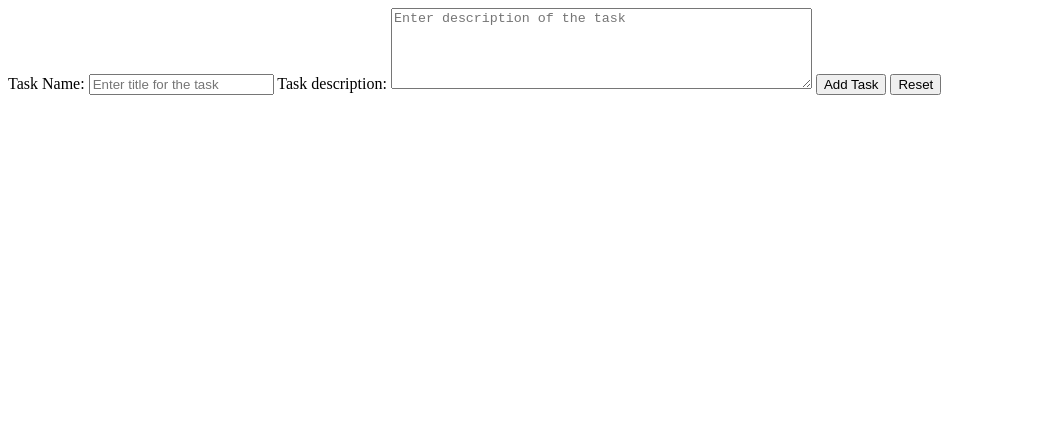
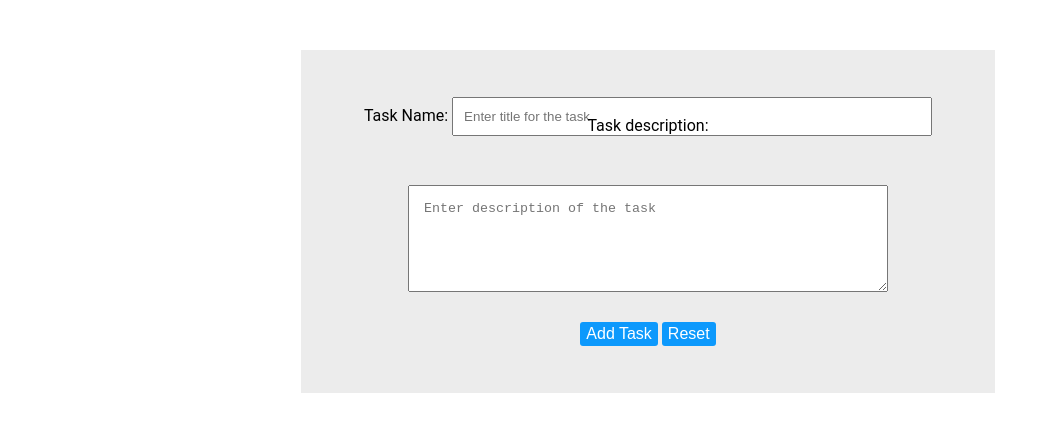
Before and after one commit to tilakpatidar/checklist, a website: page public/list.html in a window 1280 px wide. Shown: the whole page, without its empty margins (0-1050 px from the left). Drawn offline with Linux system fonts and the light colour scheme.

Commit message:
Basic css

```diff
--- /dev/null
+++ b/public/css/styles.css
@@ -0,0 +1,43 @@
+html,body{
+  width: 100%;
+  height: 100%;
+  font-family: Roboto;
+  font-size: 1em;
+}
+button {
+  font-size: 16px;
+  line-height: 1.4em;
+
+  border: none;
+  border-radius: 3px;
+
+  color: white;
+  background: #0D99FC;
+}
+#create_list{
+  width: 50%;
+margin-left: auto;
+margin-right: auto;
+background-color: rgba(220, 220, 220, 0.53);
+padding: 27px;
+margin-top: 50px;
+text-align: center;
+}
+.form-field-group{
+  padding: 10px;
+  margin: 10px;
+}
+
+.form-field-group > label{
+  width: 20%;
+}
+
+.form-field-group > input{
+  width: 80%;
+  padding: 10px;
+}
+
+.form-field-group > textarea{
+  width: 80%;
+  padding: 15px;
+}
--- a/public/list.html
+++ b/public/list.html
@@ -3,24 +3,31 @@
   <title>My Checklist</title>
   <meta name="keywords" content="checklist, todo list"/>
   <meta name="description" content="This is a basic TODO list made to demo basic frontend in pathahshala"/>
+  <link href="/css/styles.css" rel="stylesheet"/>
 </head>
 <body>
   <div>
-    <form action="/api/items" method="post">
+    <form id="create_list" action="/api/items" method="post">
+      <div class="form-field-group">
     <label>
       Task Name:
-      <input name="title" type="text" placeholder="Enter title for the task">
     </label>
-    <label>
+    <input name="title" type="text" placeholder="Enter title for the task">
+  </div>
+  <div class="form-field-group">
+    <label style="position: relative;top: -50px;">
       Task description:
-      <textarea name="description" rows="5" cols = "50" type="text" placeholder="Enter description of the task"></textarea>
-    </label>
+      </label>
+      <textarea  name="description" rows="5" cols = "50" type="text" placeholder="Enter description of the task"></textarea>
+  </div>
+  <div class="form-field-group">
     <button type="submit">
       Add Task
     </button>
     <button type="reset">
       Reset
     </button>
+  </div>
 </form>
   </div>
 </body>
```
